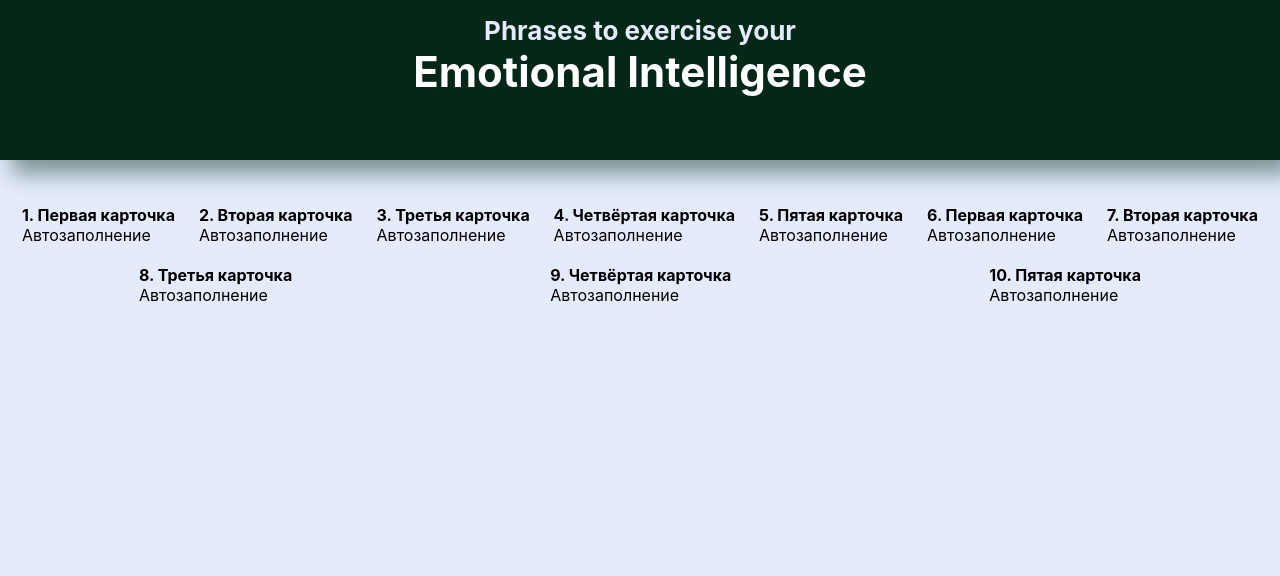
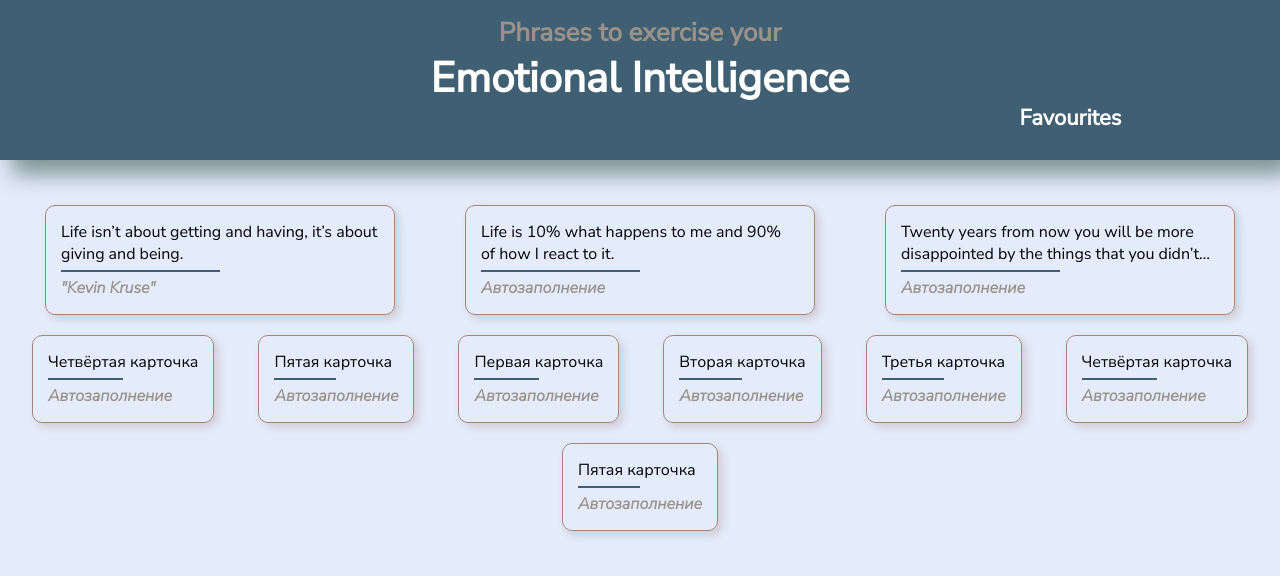
Before and after one commit to AlinaK96/Quotes, a React (Create React App) app: page / in a window 1280 px wide. Shown: the top 576 px of the page. Built offline with nearby package versions, Linux system fonts and the light colour scheme; no server answers.

Commit message:
блок избранное

```diff
--- a/src/App.js
+++ b/src/App.js
@@ -6,9 +6,9 @@ import QuotesList from './components/quotesList';
 
 function App() {
   const [quotes, setQuotes] = useState ([
-    {id: 1, content: 'Первая карточка', auth: 'Автозаполнение'},
-    {id: 2, content: 'Вторая карточка', auth: 'Автозаполнение'},
-    {id: 3, content: 'Третья карточка', auth: 'Автозаполнение'},
+    {id: 1, content: "Life isn’t about getting and having, it’s about giving and being.", auth: '"Kevin Kruse"'},
+    {id: 2, content: "Life is 10% what happens to me and 90% of how I react to it.", auth: 'Автозаполнение'},
+    {id: 3, content: "Twenty years from now you will be more disappointed by the things that you didn’t do than by the ones you did do, so throw off the bowlines, sail away from safe harbor, catch the trade winds in your sails.  Explore, Dream, Discover.", auth: 'Автозаполнение'},
     {id: 4, content: 'Четвёртая карточка', auth: 'Автозаполнение'},
     {id: 5, content: 'Пятая карточка', auth: 'Автозаполнение'},
     {id: 6, content: 'Первая карточка', auth: 'Автозаполнение'},
--- /dev/null
+++ b/src/components/UI/favourites/favLink.jsx
@@ -0,0 +1,12 @@
+import React from "react"
+import classes from './favLink.module.css'
+
+const FavBtn = () => {
+return (
+    <a href="/" className={classes.link__fav}>
+        Favourites
+    </a>
+)
+};
+
+export default FavBtn;
--- /dev/null
+++ b/src/components/UI/favourites/favLink.module.css
@@ -0,0 +1,19 @@
+.link__fav,
+.link__fav:visited{
+    position: relative;
+    right: -35%;
+    font-size: 22px;
+    color: white;
+    font-weight: bold;
+    padding: 20px 0px;
+    line-height: 1;
+    -webkit-transition: all 0.5s ease;
+            transition: all 0.5s ease;
+}
+
+.link__fav:hover{
+    color: var(--font-light); /* Меняем цвет текста */
+    -webkit-text-shadow: 2px 2px 2px #000;
+    -moz-text-shadow: 2px 2px 2px #000;
+        text-shadow: 2px 2px 2px #000;
+}
--- a/src/components/header.jsx
+++ b/src/components/header.jsx
@@ -1,10 +1,12 @@
 import React from "react"
+import FavBtn from "./UI/favourites/favLink";
 
 const Header = () => {
 return (
     <header className="header">
         <h3>Phrases to exercise your </h3>
         <h1>emotional intelligence</h1>
+        <FavBtn />
     </header>
 )
 };
--- a/src/components/quoteItem.jsx
+++ b/src/components/quoteItem.jsx
@@ -2,13 +2,10 @@ import React from "react";
 
 const QuoteItem = (props) => {
     return (
-        <div>
-            <div className='post'>
-                <div className='post__header'>
-                    <strong>{props.number}. {props.post.content}</strong>
-                    <div>{props.post.auth}</div>
-                </div>
-            </div>
+        <div className="quotes__box">
+            <p>{props.post.content}</p>
+            <hr />
+            <span>{props.post.auth}</span>
         </div>
     )
 }
--- a/src/components/quotesList.jsx
+++ b/src/components/quotesList.jsx
@@ -6,7 +6,7 @@ const QuotesList = ({quotes}) => {
     return (
         <div className="quotes__container">
             {quotes.map((quote, index) =>
-                <QuoteItem number={index+1}  post={quote} key={quote.id}/>
+                <QuoteItem  post={quote} key={quote.id}/>
             )}
         </div>
     )
--- a/src/styles/base/base.css
+++ b/src/styles/base/base.css
@@ -1,9 +1,7 @@
+@import url('https://fonts.googleapis.com/css2?family=Nunito+Sans:ital,opsz,wght@0,6..12,400;1,6..12,300&display=swap');
+
 body {
     margin: 0;
-    font-family: -apple-system, BlinkMacSystemFont, 'Segoe UI', 'Roboto', 'Oxygen',
-        'Ubuntu', 'Cantarell', 'Fira Sans', 'Droid Sans', 'Helvetica Neue',
-        sans-serif;
-    -webkit-font-smoothing: antialiased;
-    -moz-osx-font-smoothing: grayscale;
+    font-family: 'Nunito Sans', sans-serif;
     background-color: var(--background--primary);
 }
--- a/src/styles/base/colors.css
+++ b/src/styles/base/colors.css
@@ -1,6 +1,8 @@
 :root{
     --background--primary: #e4ecfc;
-    --background-secondary: #052718;
+    --background-secondary: #405f73;
 
-    --font-light: #e4ecfc;
+    --font-light: #98928a;
+
+    --border: #a4857a;
 }
--- a/src/styles/components/quotes.css
+++ b/src/styles/components/quotes.css
@@ -6,3 +6,34 @@
     justify-content: space-around;
     gap: 20px;
 }
+
+.quotes__box{
+    max-height: 350px;
+    max-width: 350px;
+    padding: 15px;
+    border: 1px solid var(--border);
+    border-radius: 10px;
+    -webkit-box-shadow: 4px 4px 8px 0px rgba(164, 133, 122, 0.32);
+    -moz-box-shadow: 4px 4px 8px 0px rgba(164, 133, 122, 0.32);
+    box-shadow: 4px 4px 8px 0px rgba(164, 133, 122, 0.32);
+}
+
+.quotes__box p{
+    overflow: hidden;
+    display: -webkit-box;
+    -webkit-line-clamp: 2;
+    -webkit-box-orient: vertical;
+}
+
+.quotes__box hr{
+    margin: 5px 0;
+    width: 50%;
+    height: 2px;
+    background-color: var(--background-secondary);
+}
+
+.quotes__box span {
+    color: var(--font-light);
+    font-style: italic;
+    font-weight: 600;
+}
```
Also changed, not shown: src/assets/img/fav.svg (added).
